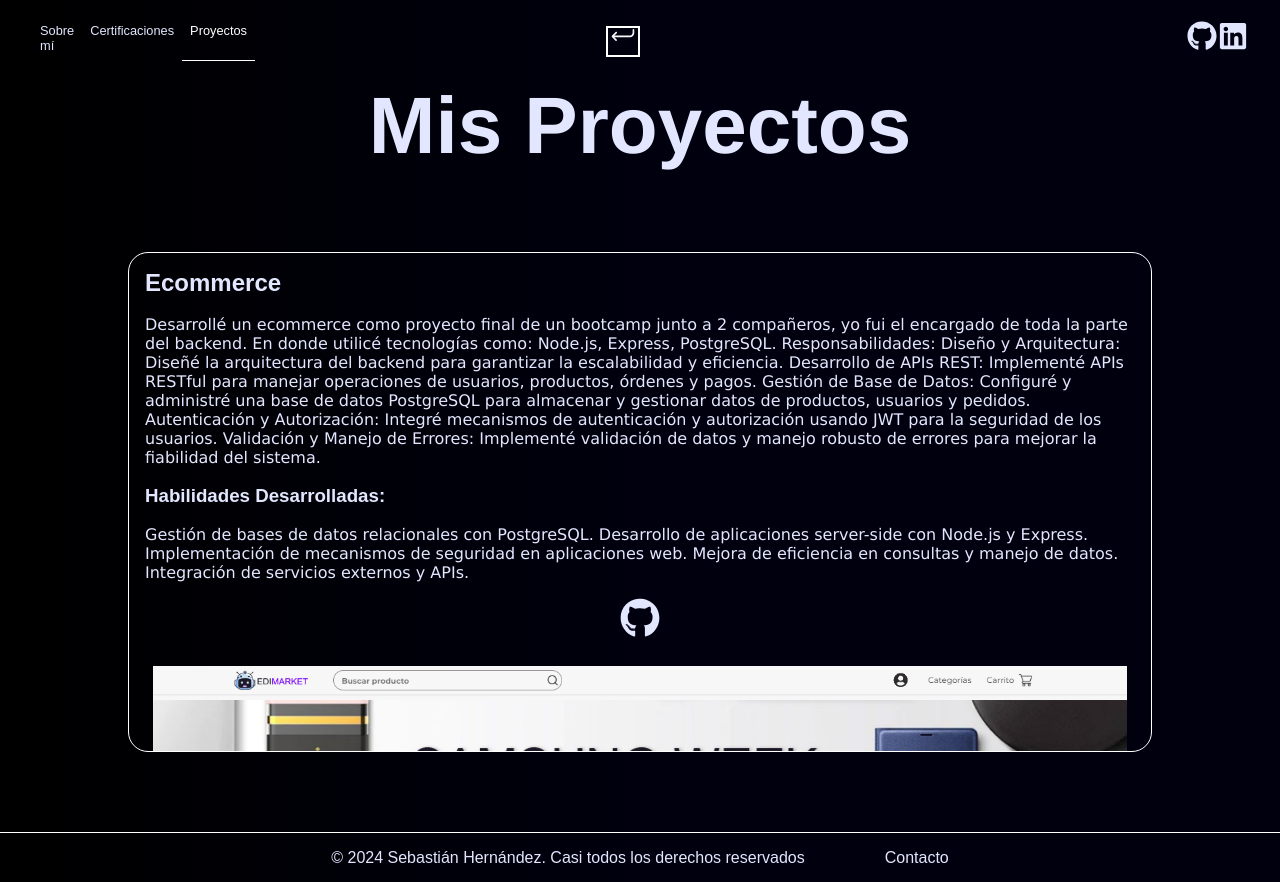
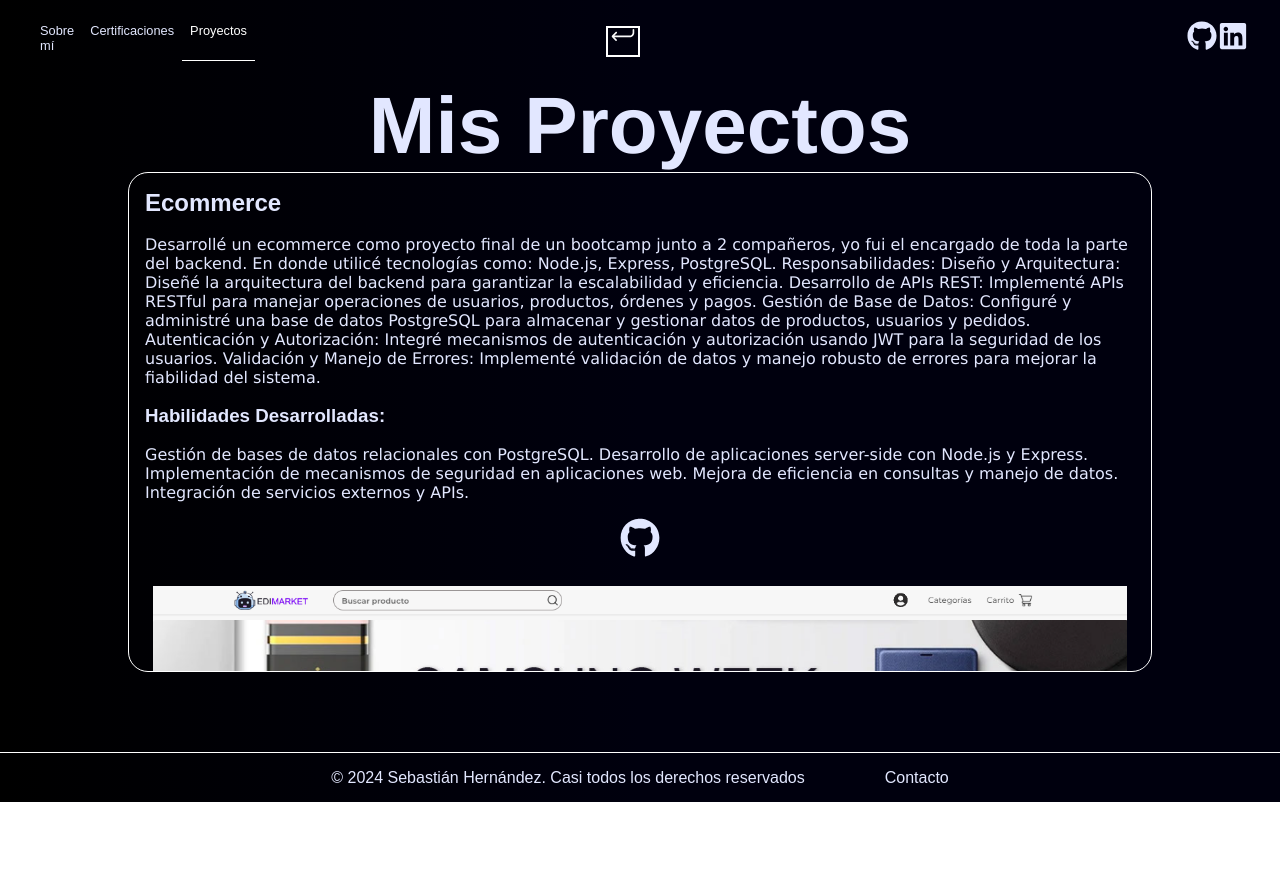
Before and after one commit to SebastianHernandez0/Portafolio, a React (Vite) app: page /projects in a window 1280 px wide. After the commit the page ends 802 px from the top, so only its background shows below. Built offline with nearby package versions, Linux system fonts and the light colour scheme.

Commit message:
tocando mediaq

```diff
--- a/src/pages/projects/projects.css
+++ b/src/pages/projects/projects.css
@@ -7,7 +7,7 @@
     font-size: 5rem;
     font-family: 'Franklin Gothic Medium', 'Arial Narrow', Arial, sans-serif;
     text-align: center ;
-    padding: 5rem;
+    padding-top: 5rem;
 }
 
 .proyectos{
```
